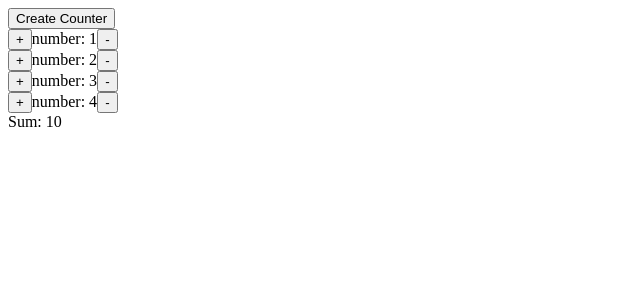
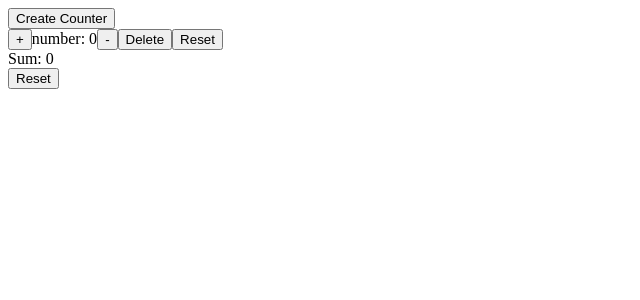
Before and after one commit to TWA-AFS-202310-GROUP-5/ng-counter-group, an Angular app: page / in a window 1280 px wide. Shown: the top 300 px of the page, without its empty margins (0-640 px from the left). Built offline with nearby package versions, Linux system fonts and the light colour scheme.

Commit message:
feat: delete one counter

```diff
--- a/src/app/count-group/count-group.component.html
+++ b/src/app/count-group/count-group.component.html
@@ -3,6 +3,10 @@
  *ngFor="let counter of counters; index as i"
  [number]="counter.num"
  (change)="counter.num = $event"
+ [index] ="i"
+ (changeIndex)="onDelete($event)"
+ (resetIndex)="onResetOne($event)"
  >
 </app-counter>
 <div>Sum: {{sum}}</div>
+<div><button (click)="onReset()">Reset</button></div>
--- a/src/app/count-group/count-group.component.ts
+++ b/src/app/count-group/count-group.component.ts
@@ -7,10 +7,7 @@ import { Component } from '@angular/core';
 })
 export class CountGroupComponent {
   counters: {num: number}[] = [
-    {num: 1},
-    {num: 2},
-    {num: 3},
-    {num: 4}
+    {num: 0},
   ]
 
   get sum() {
@@ -20,4 +17,17 @@ export class CountGroupComponent {
   onAdd() {
     this.counters.push({num:0})
   }
+
+  onReset() {
+    this.counters.map(n => n.num =0);
+  }
+
+  onDelete(index:number) {
+      this.counters.splice(index,1)
+
+  }
+
+  onResetOne(index:number) {
+    this.counters[index] = {num:0}
+  }
 }
--- a/src/app/counter/counter.component.html
+++ b/src/app/counter/counter.component.html
@@ -1,5 +1,8 @@
 <div>
-    <button (click)="OnIncrease()">+</button>
+<button (click)="onIncrease()">+</button>
 <span>number: {{number}}</span>
-<button (click)="OnDecrease()">-</button>
+<button (click)="onDecrease()">-</button>
+<button (click)="onDeleteCounter()">Delete</button>
+<button (click)="onResetCounter()">Reset</button>
+
 </div>
--- a/src/app/counter/counter.component.ts
+++ b/src/app/counter/counter.component.ts
@@ -7,15 +7,31 @@ import { Component, EventEmitter, Input, Output } from '@angular/core';
 })
 export class CounterComponent {
   @Input() number = 0;
+  @Input() index = 0;
+
   @Output() change = new EventEmitter();
+  @Output() changeIndex = new EventEmitter();
+  @Output() resetIndex = new EventEmitter();
 
-  OnIncrease() {
+
+
+  onIncrease() {
     this.number++;
     this.change.emit(this.number);
   }
-  OnDecrease() {
+  onDecrease() {
     this.number--;
     this.change.emit(this.number);
 
   }
+
+  onDeleteCounter() {
+    this.changeIndex.emit(this.index);
+  }
+
+  onResetCounter() {
+    this.resetIndex.emit(this.index);
+  }
+
+
 }
```
